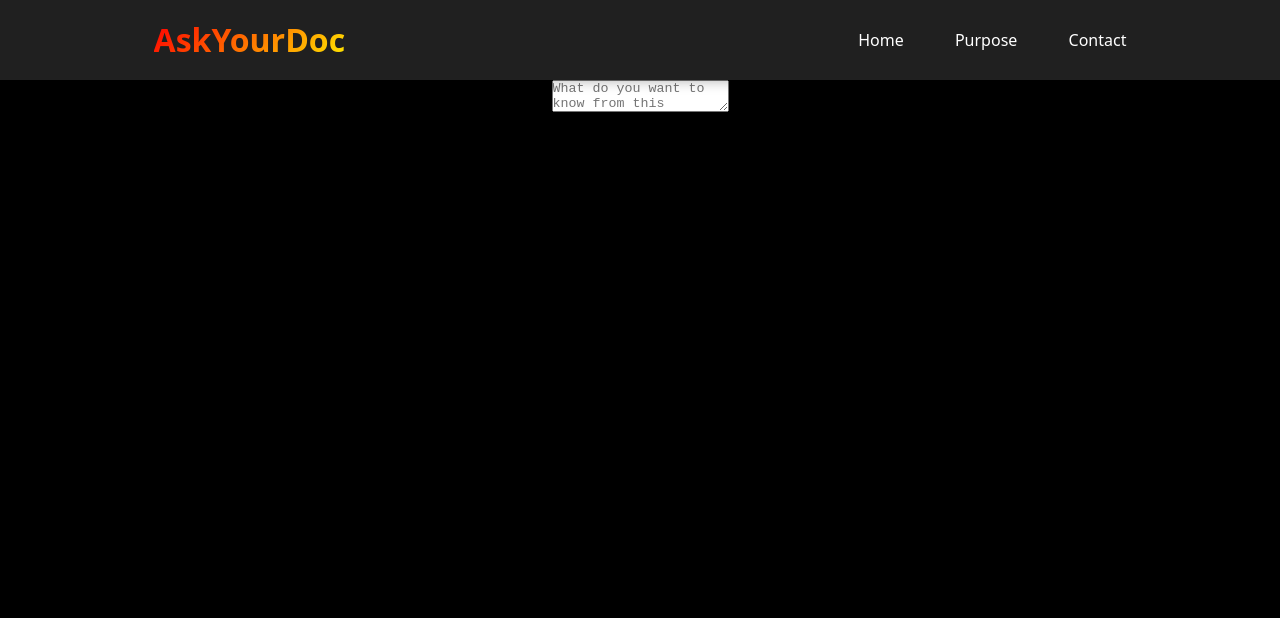
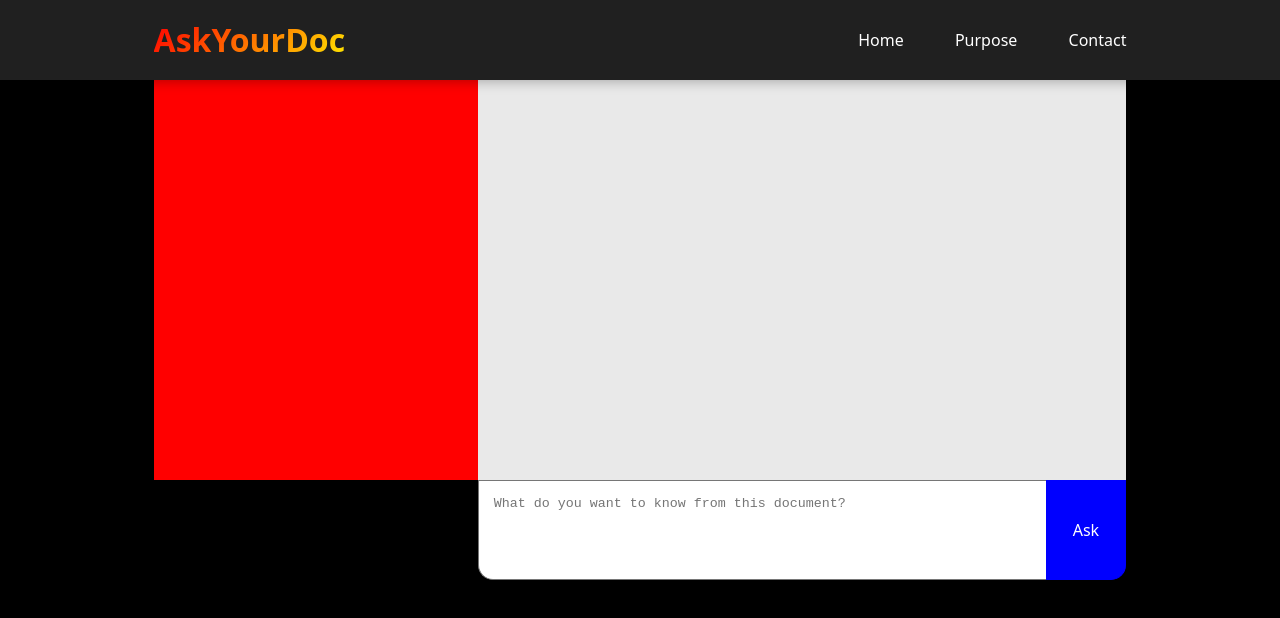
Before and after one commit to protonpixels/AskYourDoc, a Vue app in the folder frontend/: page / in a window 1280 px wide. Shown: the top 618 px of the page. Built offline with nearby package versions, Linux system fonts and the light colour scheme.

Commit message:
visual progress in HomePage

```diff
--- a/frontend/src/App.vue
+++ b/frontend/src/App.vue
@@ -13,7 +13,8 @@ import NavBar from "./components/NavBar.vue";
 main {
   max-width: 100%;
   width: 100%;
-  height: fit-content;
+  max-height: fit-content;
+  box-sizing: border-box;
   padding-top: $navheight-desktop;
   @media (max-width: 750px) {
     padding-top: $navheight-mobile;
--- a/frontend/src/pages/HomePage.vue
+++ b/frontend/src/pages/HomePage.vue
@@ -1,12 +1,19 @@
 <template>
   <div class="page">
+    <div class="hero-container">
       <div class="hero">
-      <div class="hero-container">
+        <div class="inputarea"></div>
+        <div class="questionarea">
+          <div class="answer-display"></div>
+          <div class="textarea-and-button">
             <textarea
               name="questioninput"
               placeholder="What do you want to know from this document?"
               :disabled="documentUploaded ? true : false"
             ></textarea>
+            <button class="ask-btn">Ask</button>
+          </div>
+        </div>
       </div>
     </div>
   </div>
@@ -21,15 +28,45 @@ const documentUploaded = ref(false);
 <style lang="scss" scoped>
 .page {
   width: 100%;
-  min-height: 100svh;
+  min-height: calc(100svh - $navheight-desktop);
   background-color: #000;
 }
 
 .hero-container {
   width: 100%;
   height: 100%;
+  padding: 0 12svw;
 }
 
 .hero {
+  height: 100%;
+  background: red;
+  display: grid;
+  grid-template-columns: 1fr 2fr;
+  .answer-display {
+    min-height: 300px;
+    height: 100%;
+    width: 100%;
+    background: #e9e9e9;
+  }
+  .textarea-and-button {
+    display: flex;
+    textarea {
+      width: 100%;
+      height: 100px;
+      border-radius: 0 0 0 15px;
+      padding: 15px;
+      resize: none;
+      border-right: 0;
+    }
+    .ask-btn {
+      border-radius: 0 0 15px 0;
+      min-width: 80px;
+      border: 1px solid blue;
+      background: blue;
+      color: #fff;
+      border-left: 0;
+    }
+  }
 }
 </style>
```
Lines whose indentation alone changed are shown as unchanged.
